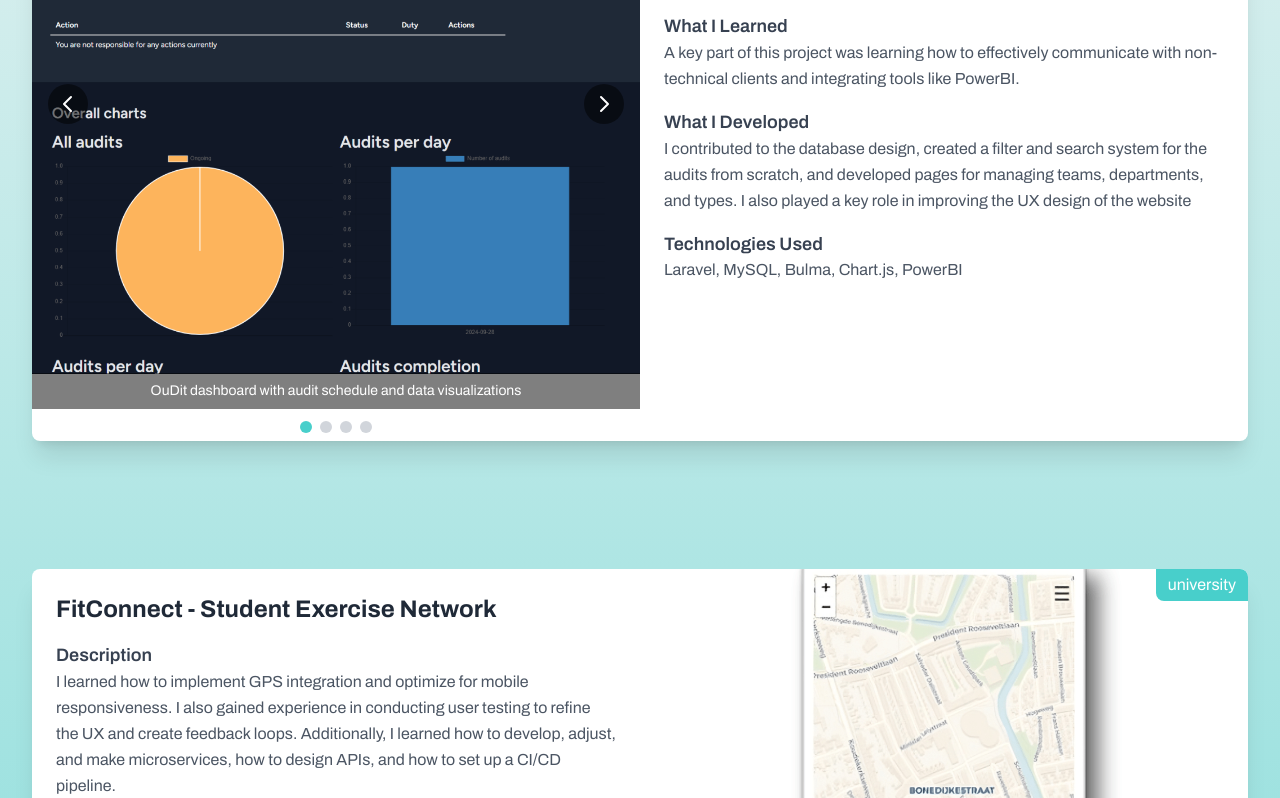
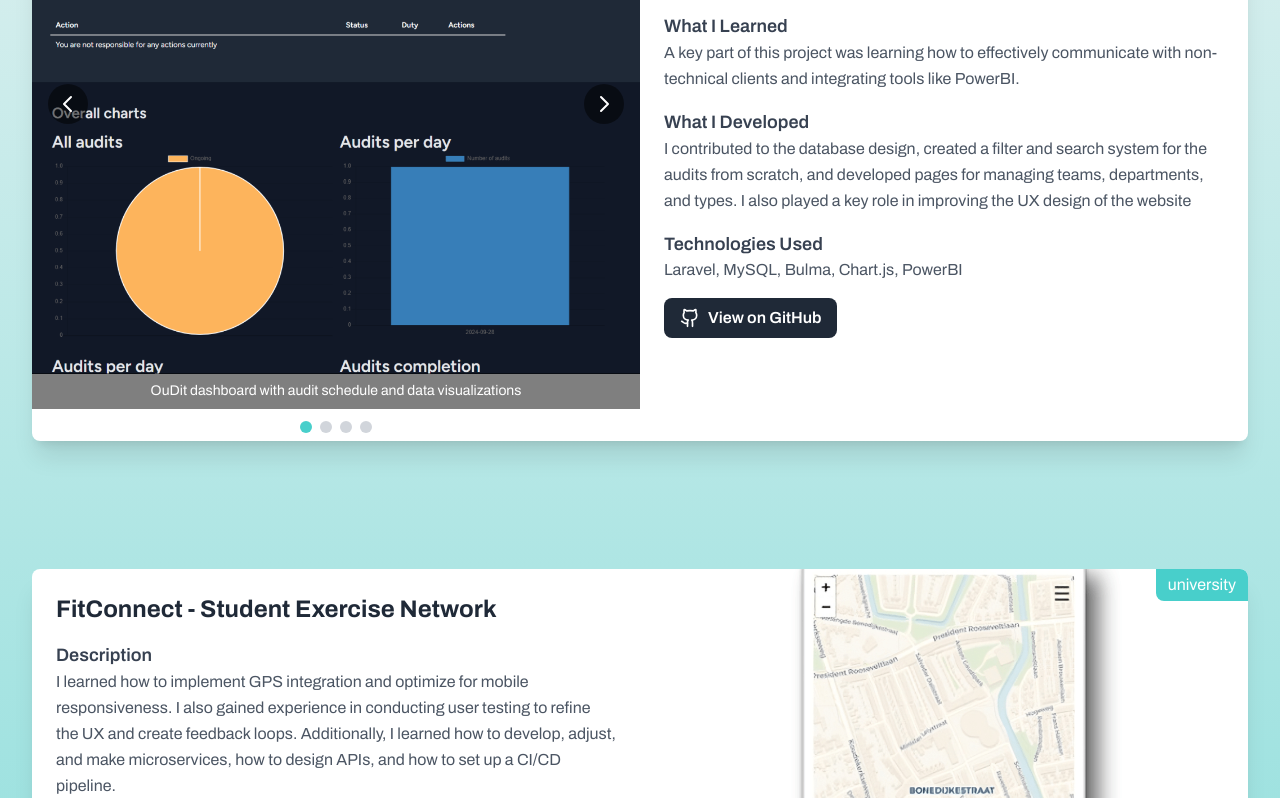
Before and after one commit to tomasx420/portfolio, a SvelteKit app: page / in a window 1280 px wide. Shown: the part 6187-6985 px from the top of the page. Built offline with nearby package versions, Linux system fonts and the light colour scheme.

Commit message:
github repo link for projcets

```diff
--- a/src/components/Projects.svelte
+++ b/src/components/Projects.svelte
@@ -1,6 +1,6 @@
 <script>
 	import { onMount } from "svelte";
-	import { Search } from "lucide-svelte";
+	import { Search, Github } from "lucide-svelte";
 	import { projects } from "$lib/data.js"; //import data
 
 	let currentImageIndices = projects.map(() => 0);
@@ -235,6 +235,17 @@
 									</a>
 								</div>
 							{/if}
+							{#if project.githubUrl}
+								<a
+									href={project.githubUrl}
+									target="_blank"
+									rel="noopener noreferrer"
+									class="inline-flex items-center bg-gray-800 text-white font-semibold py-2 px-4 rounded-lg hover:bg-gray-700 transition-colors duration-300"
+								>
+									<Github class="mr-2" size={20} />
+									View on GitHub
+								</a>
+							{/if}
 						</div>
 					</div>
 				</div>
```
Also changed, not shown: src/lib/data.js.
